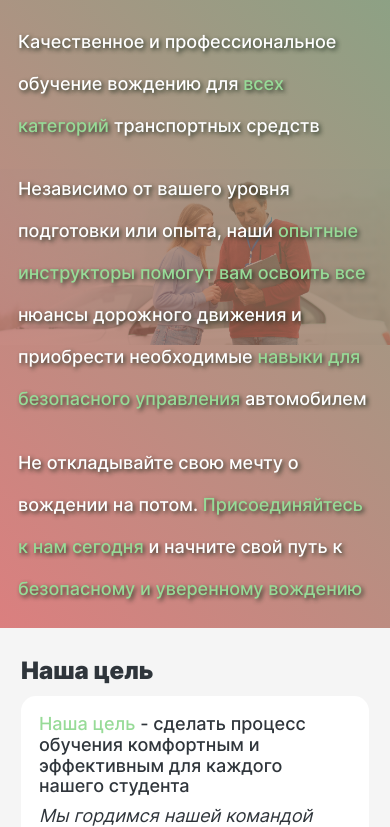
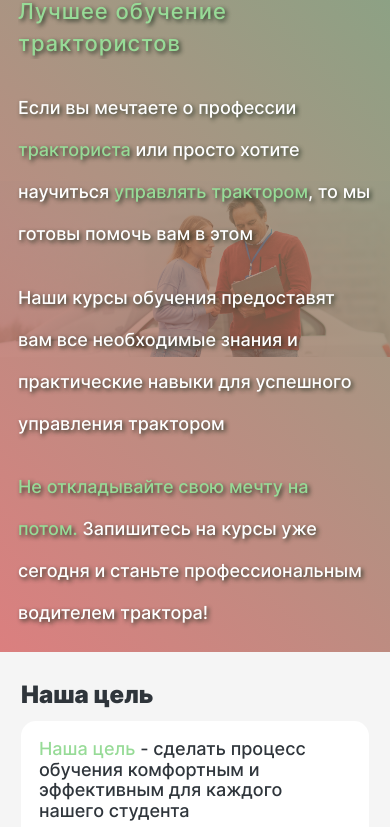
Before and after one commit to susittys/alter-school, a website: page src/index.html in a window 390 px wide. Shown: the part 586-1413 px from the top of the page. Drawn offline with Linux system fonts and the light colour scheme.

Commit message:
-fix: title and subtitle, copyright text

```diff
--- a/src/blocks/image-main/__subtitle/image-main__subtitle.css
+++ b/src/blocks/image-main/__subtitle/image-main__subtitle.css
@@ -1,35 +1,18 @@
 .image-main__subtitle{
     font-size: 48px;
-    line-height: 48px;
+    line-height: 64px;
     font-weight: 500;
     letter-spacing: 6px;
 
     color: #97db97;
     text-shadow: 2px 2px 4px rgba(31, 45, 31, 0.9);
+
+    height: fit-content;
     padding: 0;
     margin: .3em 0;
 
-    border-right: solid 3px #d04d4d;
-    white-space: nowrap;
+    white-space: pre-wrap;
     overflow: hidden;
-}
-
-/* Animation */
-.image-main__subtitle {
-    animation: animated-text 2s steps(29,end) 1s 1 normal both,
-    animated-cursor 600ms steps(29,end) infinite;
-}
-
-/* text animation */
-@keyframes animated-text{
-    from{width: 0;}
-    to{width: 555px}
-}
-
-/* cursor animations */
-@keyframes animated-cursor{
-    from{border-right-color: #97db97;}
-    to{border-right-color: transparent;}
 }
 
 
@@ -37,40 +20,25 @@
 @media screen and (max-width: 1440px) {
     .image-main__subtitle{
         font-size: 42px;
-        line-height: 42px;
+        line-height: 58px;
         font-weight: 500;
-        letter-spacing: 1px;
-    }
-
-    /* text animation */
-    @keyframes animated-text{
-        from{width: 0;}
-        to{width: 420px}
+        letter-spacing: 3px;
     }
 }
 
 @media screen and (max-width: 1024px) {
     .image-main__subtitle{
         font-size: 36px;
-        line-height: 36px;
+        line-height: 48px;
         font-weight: 500;
-    }
-
-    /* text animation */
-    @keyframes animated-text{
-        from{width: 0;}
-        to{width: 365px}
+        letter-spacing: 2px;
     }
 }
 
 @media screen and (max-width: 544px) {
     .image-main__subtitle{
-        font-size: 28px;
-    }
-
-    /* text animation */
-    @keyframes animated-text{
-        from{width: 0;}
-        to{width: 272px}
+        font-size: 22px;
+        line-height: 32px;
+        letter-spacing: 1px;
     }
 }
--- a/src/index.html
+++ b/src/index.html
@@ -73,13 +73,13 @@
                 <section class="image-main">
                     <div class="image-main__content">
                         <div>
-                            <h1 class="image-main__title">АЛЬТЕРНАТИВА</h1>
-                            <h2 class="image-main__subtitle">Автошкола Успеха</h2>
+                            <h1 class="image-main__title">ЧУ ДПО АЛЬТЕРНАТИВА</h1>
+                            <h2 class="image-main__subtitle">Лучшее обучение трактористов</h2>
                         </div>
                         <div class="image-main__comment-group">
-                            <p class="image-main__comment">Качественное и профессиональное обучение вождению для <span class="color-green">всех категорий</span> транспортных средств</p>
-                            <p class="image-main__comment">Независимо от вашего уровня подготовки или опыта, наши <span class="color-green">опытные инструкторы помогут вам освоить все</span>  нюансы дорожного движения и приобрести необходимые <span class="color-green">навыки для безопасного управления</span> автомобилем</p>
-                            <p class="image-main__comment">Не откладывайте свою мечту о вождении на потом. <span class="color-green">Присоединяйтесь к нам сегодня</span> и начните свой путь к <span class="color-green">безопасному и уверенному вождению</span></p>
+                            <p class="image-main__comment">Если вы мечтаете о профессии <span class="color-green">тракториста</span> или просто хотите научиться <span class="color-green">управлять трактором</span>, то мы готовы помочь вам в этом</p>
+                            <p class="image-main__comment">Наши курсы обучения предоставят вам все необходимые знания и практические навыки для успешного управления трактором</p>
+                            <p class="image-main__comment"><span class="color-green">Не откладывайте свою мечту на потом.</span> Запишитесь на курсы уже сегодня и станьте профессиональным водителем трактора!</p>
                         </div>
                     </div>
                 </section>
@@ -229,7 +229,7 @@
             </main>
 
             <footer class="footer">
-                <p class="footer__copyright">&copy; 2023 ЧПУ ДПО «Альтернатива»</p>
+                <p class="footer__copyright">&copy; 2023 ЧУ ДПО «Альтернатива»</p>
             </footer>
         </div>
 
```
